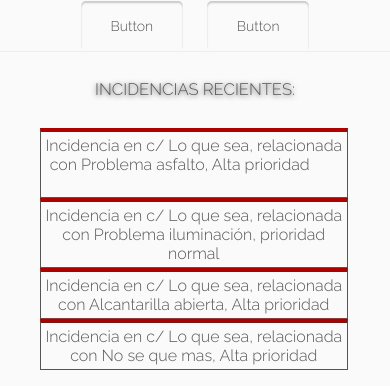
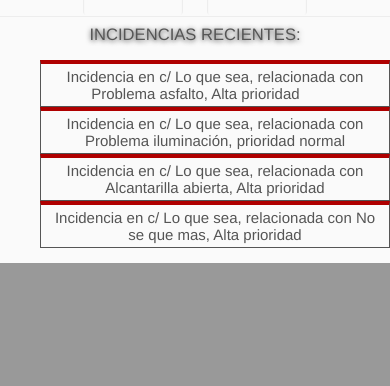
Before and after one commit to marcgalmes/pfc, a PHP site: page / in a window 390 px wide. Shown: the part 716-1102 px from the top of the page. After the commit the page ends 979 px from the top, so only its background shows below. Run offline with PHP 8.4, Linux system fonts and the light colour scheme; some libraries are stand-ins or nearby versions.

Commit message:
arreglos responsive y js compatible movil

```diff
--- a/side-menu.css
+++ b/estilos.css
@@ -142,7 +142,7 @@
 		display: block;
 	}
 
-	body{
+	body {
 		display: block;
 	}
 
@@ -150,3 +150,101 @@
 		position: fixed;
 	}
 }
+
+/*@import url(https://fonts.googleapis.com/css?family=Raleway:300,700);*/
+  body {
+	  background: #fafafa;
+	  color: #555;
+	  font-family: 'Raleway', Helvetica, Arial, sans-serif;
+	  font-size: 20px;
+	  font-weight: 300;
+	  margin: 0;
+	  min-height: 100vh;
+	  padding: 0;
+	  text-align: center;
+	  width: 100%;
+  }
+
+  body .burger_box .menu-icon_line {
+	  background: #060606;
+  }
+  body .side_menu {
+	  background: #fafafa;
+	  font-size: 14px;
+	  z-index: 2;
+  }
+  body .side_menu .list_item{
+	  padding: 2px 0;
+  }
+  body .side_menu .list_item a{
+	  padding: 6px 0;
+	  color: #000;
+  }
+  body .burger_box a.menu-icon.opened {
+	  background-color: #fafafa;
+  }
+  body .list_item a:hover {
+	  background: rgba(0,0,0,.2);
+  }
+
+  body .menu {
+	padding: 0px;
+	font-size: 14px;
+  }
+
+  body .titulo  {
+	margin: 8px;
+  }
+
+  .listado>ul>li{
+	max-width:90vw;
+  }
+
+  #mapa {
+	max-width: 100%;
+	width: 100%;
+	height: 70vh;
+	background-color: grey;
+  }
+
+  .seccion {
+	height: 100%;
+	max-height: 100vh;
+	transition: 0.5s;
+	overflow: hidden;
+  }
+  .seccion.hide {
+	height: 0px;
+	max-height: 0vh;
+	opacity:0;
+	transition: 0.5	s;
+  }
+  .list {
+	font-size: 75%;
+  }
+  .list>.list-item:hover .view-btn {
+	opacity: 1;
+	margin: 0 8px;
+	padding: 4px;
+	transition:0.5s;
+	font-size: 80%;
+  }
+  .list-item .view-btn {
+	border-radius: 5px;
+	box-shadow: 0 2px 2px rgba(0,0,0,.2) inset, 0 0 0 rgba(0,0,0,0);
+	transition: 0.5s;
+  }
+  body:hover .list-item .view-btn {
+	opacity: 0;
+  }
+  .list>.list-item:hover {
+	border-top-style: inset;
+	background-color: #d0d0d0;
+	transition: 0.5s;
+  }
+  .list>.list-item {
+	padding: 4px;
+	border: 1px solid;
+	border-top-width:4px;
+	border-top-color: #af0000;
+  }
--- a/index.html
+++ b/index.html
@@ -6,186 +6,16 @@
 	<meta name="viewport" content="width=device-width,initial-scale=1">
   <title>Incidencias - Ayuntamiento de Foobar</title>
   <style>
-	  @import url(https://fonts.googleapis.com/css?family=Raleway:300,700);
-	  body {
-		  background: #fafafa;
-		  color: #555;
-		  font-family: 'Raleway', Helvetica, Arial, sans-serif;
-		  font-size: 20px;
-		  font-weight: 300;
-		  margin: 0;
-		  min-height: 100vh;
-		  padding: 0;
-		  text-align: center;
-		  width: 100%;
-	  }
 
-	  body .burger_box .menu-icon_line {
-		  background: #060606;
-	  }
-	  body .side_menu {
-		  background: #fafafa;
-		  font-size: 14px;
-		  z-index: 2;
-	  }
-	  body .side_menu .list_item{
-		  padding: 2px 0;
-	  }
-	  body .side_menu .list_item a{
-		  padding: 6px 0;
-		  color: #000;
-	  }
-	  body .burger_box a.menu-icon.opened {
-		  background-color: #fafafa;
-	  }
-	  body .list_item a:hover {
-		  background: rgba(0,0,0,.2);
-	  }
-
-	  body .menu {
-		padding: 0px;
-		font-size: 14px;
-	  }
-
-	  .listado>ul>li{
-		width:85%;
-	  }
-
-	  #mapa {
-		max-width: 100%;
-		width: 100%;
-        height: 70vh;
-        background-color: grey;
-	  }
-
-	  .seccion {
-	    height: 100%;
-	    max-height: 100vh;
-		transition: 0.5s;
-		overflow: hidden;
-	  }
-	  .seccion.hide {
-		height: 0px;
-		max-height: 0vh;
-		opacity:0;
-		transition: 0.5	s;
-	  }
-	  .list {
-		font-size: 80%;
-	  }
-	  .list>.list-item:hover .view-btn {
-		opacity: 1;
-		margin: 0 8px;
-		padding: 4px;
-		transition:0.5s;
-		font-size: 80%;
-	  }
-	  .list-item .view-btn {
-		border-radius: 5px;
-		box-shadow: 0 2px 2px rgba(0,0,0,.2) inset, 0 0 0 rgba(0,0,0,0);
-		transition: 0.5s;
-	    opacity: 0;
-	  }
-	  .list>.list-item:hover {
-		border-top-style: inset;
-		background-color: #d0d0d0;
-		transition: 0.5s;
-	  }
-	  .list>.list-item {
-	    padding: 4px;
-		border: 1px solid;
-		border-top-width:4px;
-		border-top-color: #af0000;
-	  }
   </style>
-  <script async defer
-    src="https://maps.googleapis.com/maps/api/js?key=AIzaSyC24GO81Fb-gw3SzEpSGxy_d3oV4r3jiew&callback=initMap"></script>
 
       <link rel="stylesheet" href="buttons.css">
-      <link rel="stylesheet" href="side-menu.css">
+      <link rel="stylesheet" href="estilos.css">
 	<!--<script src='https://cdnjs.cloudflare.com/ajax/libs/jquery/3.1.1/jquery.min.js'></script>-->
 	<script src="jquery.min.js"></script>
-	<script src="side-menu.js"></script>
-	<script>
-	     // Note: This example requires that you consent to location sharing when
-      // prompted by your browser. If you see the error "The Geolocation service
-      // failed.", it means you probably did not give permission for the browser to
-      // locate you.
-var map;
-      function initMap() {
-        map = new google.maps.Map(document.getElementById('mapa'), {
-          center: {lat: 39.5687965, lng: 2.6673537},
-          zoom: 16
-        });
-        var infoWindow = new google.maps.InfoWindow({map: map});
-
-        // Try HTML5 geolocation.
-        if (navigator.geolocation) {
-          navigator.geolocation.getCurrentPosition(function(position) {
-            var image = 'https://developers.google.com/maps/documentation/javascript/examples/full/images/beachflag.png';
-            var pos = {
-              lat: position.coords.latitude,
-              lng: position.coords.longitude
-            };
-
-             var marker1 = new google.maps.Marker({
-          position: pos,
-          map: map,
-                draggable: true,
-               icon: image,
-          animation: google.maps.Animation.DROP,
-          title: 'Tu ubicación'
-
-        });
-            poly = new google.maps.Polyline({
-          strokeColor: '#000000',
-          strokeOpacity: 1.0,
-          strokeWeight: 3
-        });
-        poly.setMap(map);
-
-
-            infoWindow.setPosition(pos);
-            infoWindow.setContent('Location found.');
-            map.setCenter(pos);
-             map.addListener('click', addLatLng);
-            marker1.addListener('click', function() {
-          map.setZoom(18);
-          map.setCenter(marker1.getPosition());
-        });
-          }, function() {
-            handleLocationError(true, infoWindow, map.getCenter());
-          });
-        } else {
-          // Browser doesn't support Geolocation
-          handleLocationError(false, infoWindow, map.getCenter());
-        }
-      }
-
-      function handleLocationError(browserHasGeolocation, infoWindow, pos) {
-        infoWindow.setPosition(pos);
-        infoWindow.setContent(browserHasGeolocation ?
-                              'Error: The Geolocation service failed.' :
-                              'Error: Your browser doesn\'t support geolocation.');
-      }
-
-function addLatLng(event) {
-        var path = poly.getPath();
-
-        // Because path is an MVCArray, we can simply append a new coordinate
-        // and it will automatically appear.
-        path.push(event.latLng);
-
-        // Add a new marker at the new plotted point on the polyline.
-        var marker = new google.maps.Marker({
-          position: event.latLng,
-          title: '#' + path.getLength(),
-          map: map
-        });
-      }
+	<script src="js.js"></script>
+	<script type="text/javascript">
 	</script>
-
-
 </head>
 
 <body>
@@ -204,23 +34,7 @@
 	<div class="container">
 		<h2 class="menu_title">Menu</h2>
 		<script>
-			$(function(){
-				loadSection(window.location.hash);
-				$(window).on("hashchange",function(){
-					let hash = window.location.hash;
-					loadSection(hash);
-				});
-			});
 
-			function loadSection(hash) {
-				let match = hash.match(/seccion:(\w+)/);
-				if (match){
-					//oculta/muestra la seccion
-					$(".seccion").toggleClass("hide",true);
-					$("#"+match[1]).toggleClass("hide",false);
-					closeMenu();//cerrar el menu
-				}
-			}
 		</script>
 		<ul class="list_load menu-lateral">
 			<li class="list_item"><a href="#seccion:mapaIncidencias">Mapa de incidencias</a></li>
@@ -238,7 +52,7 @@
 <div class="content">
 <div id="mapaIncidencias" class="seccion">
 
-	<h5 class="what_to_do">Mapa de incidencias</h5>
+	<div class="what_to_do titulo">Mapa de incidencias</div>
 
 	<div id="mapa"></div>
 	<div class="menu effect-13">
@@ -251,7 +65,7 @@
 	</div>
 </div>
 <div  id="incidenciasRecientes" class="seccion">
-	<h5 class="what_to_do">Incidencias recientes:</h5>
+	<h5 class="what_to_do titulo">Incidencias recientes:</h5>
 	<div class="listado">
 		<ul class="list" style="list-style:none;">
 			<li class="list-item">Incidencia en c/ Lo que sea, relacionada con Problema asfalto, Alta prioridad <a class="view-btn button" href="#incidencia:1234">Ver »</a></li>
@@ -267,5 +81,6 @@
 
 
 </body>
-
+<!-- google maps -->
+  <script src="https://maps.googleapis.com/maps/api/js?key=AIzaSyC24GO81Fb-gw3SzEpSGxy_d3oV4r3jiew&callback=initMap"></script>
 </html>
--- a/side-menu.js
+++ /dev/null
@@ -1,54 +0,0 @@
-// Requires jQuery
-
-//Declaration of functions
-let openMenu = function(e){
-    if (e) e.preventDefault(); $('.list_load, .list_item').stop();
-    $(this).removeClass('closed').addClass('opened');
-
-    $('.side_menu').css({ 'left':'0px' });
-
-    var count = $('.list_item').length;
-    $('.list_load').slideDown( (count*.6)*100 );
-    $('.list_item').each(function(i){
-        var thisLI = $(this);
-        timeOut = 100*i;
-        setTimeout(function(){
-            thisLI.css({
-                'opacity':'1',
-                'margin-left':'0'
-            });
-        },100*i);
-    });
-};
-let closeMenu = function(e){
-    if (e)e.preventDefault(); $('.list_load, .list_item').stop();
-    $(this).removeClass('opened').addClass('closed');
-
-    $('.side_menu').css({ 'left':'-250px' });
-
-    var count = $('.list_item').length;
-    $('.list_item').css({
-        'opacity':'0',
-        'margin-left':'-20px'
-    });
-    $('.list_load').slideUp(300);
-};
-let queryFn = function (query) {
-    if (query.matches) {
-        closeMenu();
-    } else {
-        openMenu();
-    }
-};
-
-//document listeners
-$(document).on('click','.js-menu_toggle.opened',closeMenu);
-$(document).on('click','.js-menu_toggle.closed',openMenu);
-
-//on load
-var mediaQuery = window.matchMedia("(max-width:768px)");
-mediaQuery.addListener(queryFn);
-$(function () {
-	//auto mobile query
-	queryFn(mediaQuery);
-});
```
Also changed, not shown: js.js (added, +154 -0 lines).
